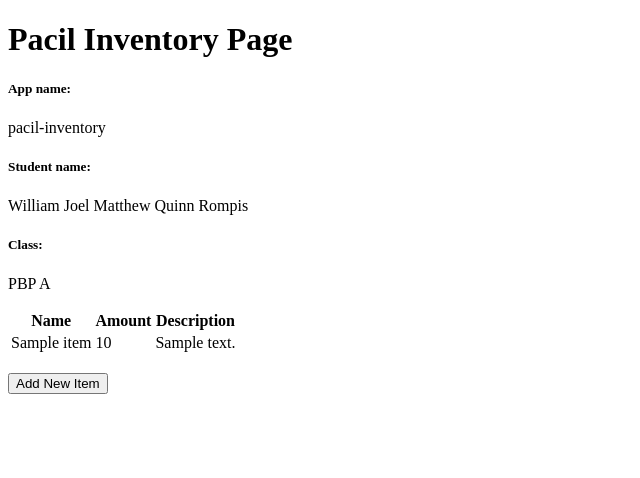
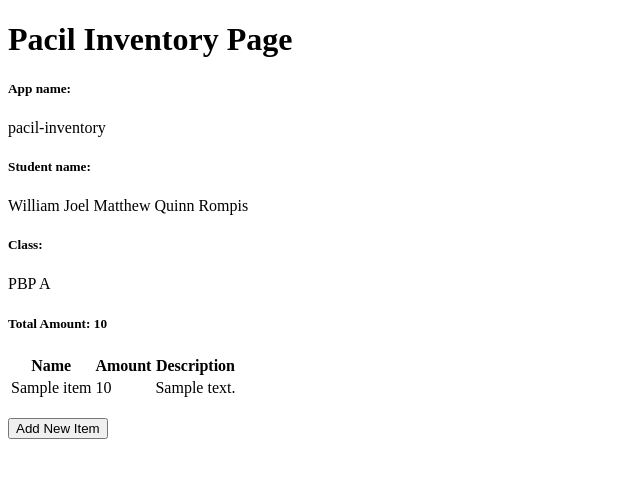
Before and after one commit to DaWanAnOnli/pacil_inventory, a Django app: page / in a window 1280 px wide. Shown: the top 478 px of the page, without its empty margins (0-640 px from the left). Run offline with Django 4.2, Linux system fonts and the light colour scheme; tables that the repository leaves empty hold one stand-in row (values such as "Sample post").

Commit message:
v2.0 Added tugas bonus untuk Tugas 2

```diff
--- a/main/templates/main.html
+++ b/main/templates/main.html
@@ -5,11 +5,12 @@
 <h1>Pacil Inventory Page</h1>
 
 <h5>App name: </h5>
-<p>{{ app_name }}</p> <!-- Ubahlah sesuai dengan nama kamu -->
+<p>{{ app_name }}</p>
 <h5>Student name: </h5>
-<p>{{ student_name }}</p> <!-- Ubahlah sesuai dengan kelas kamu -->
+<p>{{ student_name }}</p>
 <h5>Class: </h5>
 <p>{{ class }}</p>
+<h5>Total Amount: {{total_amount}}</h5>
 
 <table>
     <tr>
--- a/main/urls.py
+++ b/main/urls.py
@@ -10,5 +10,5 @@ urlpatterns = [
     path('xml/', show_xml, name='show_xml'),
     path('json/', show_json, name='show_json'),
     path('xml/<int:id>/', show_xml_by_id, name='show_xml_by_id'),
-path('json/<int:id>/', show_json_by_id, name='show_json_by_id'),
+    path('json/<int:id>/', show_json_by_id, name='show_json_by_id'),
 ]
--- a/main/views.py
+++ b/main/views.py
@@ -8,11 +8,15 @@ from django.core import serializers
 
 def show_main(request):
     items = Item.objects.all()
+    total_amount = 0
+    for item in items:
+        total_amount += item.amount
     context = {
         'app_name': 'pacil-inventory',
         'student_name': 'William Joel Matthew Quinn Rompis',
         'class': 'PBP A',
-        'items': items
+        'items': items,
+        'total_amount': total_amount
     }
 
     return render(request, "main.html", context)
@@ -25,7 +29,7 @@ def create_item(request):
         return HttpResponseRedirect(reverse('main:show_main'))
 
     context = {'form': form}
-    return render(request, "create_product.html", context)
+    return render(request, "create_item.html", context)
 
 def show_xml(request):
     data = Item.objects.all()
```
Also changed, not shown: main/templates/create_item.html (renamed from main/templates/create_product.html).
